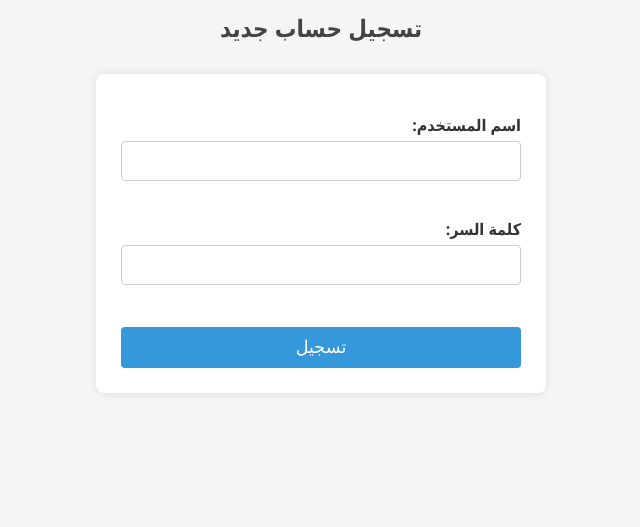
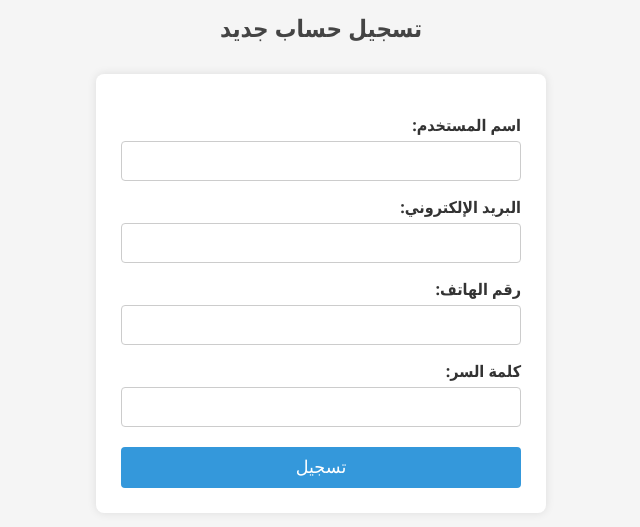
Before and after one commit to Elbnan/TshirtWebsite, a Flask app: page /signup in a window 1280 px wide. Shown: the part 151-678 px from the top of the page, without its empty margins (319-959 px from the left). Run offline with Flask 3, Linux system fonts and the light colour scheme.

Commit message:
Update sign_up.html

```diff
--- a/templates/sign_up.html
+++ b/templates/sign_up.html
@@ -46,7 +46,9 @@
         }
 
         input[type="text"],
-        input[type="password"] {
+        input[type="password"],
+        input[type="email"],
+        input[type="tel"] {
             width: 100%;
             padding: 10px;
             margin-top: 5px;
@@ -72,7 +74,6 @@
             background-color: #2980b9;
         }
     </style>
-
 </head>
 <body>
     <header>
@@ -81,10 +82,16 @@
     <h2>تسجيل حساب جديد</h2>
     <form action="/signup" method="POST">
         <label for="username">اسم المستخدم:</label>
-        <input type="text" id="username" name="username" required><br><br>
+        <input type="text" id="username" name="username" required><br>
+
+        <label for="email">البريد الإلكتروني:</label>
+        <input type="email" id="email" name="email" required><br>
+
+        <label for="phone">رقم الهاتف:</label>
+        <input type="tel" id="phone" name="phone" required><br>
 
         <label for="password">كلمة السر:</label>
-        <input type="password" id="password" name="password" required><br><br>
+        <input type="password" id="password" name="password" required><br>
 
         <button type="submit">تسجيل</button>
     </form>
```
